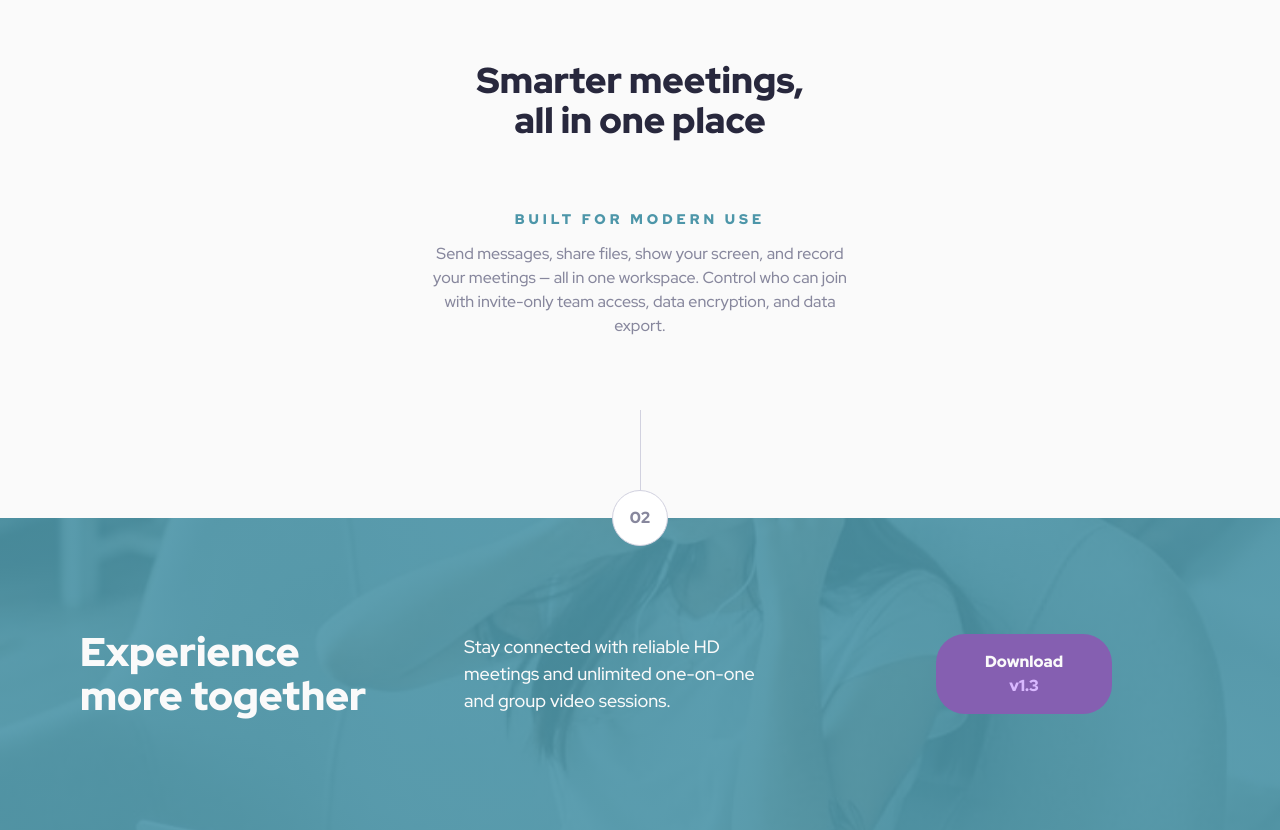
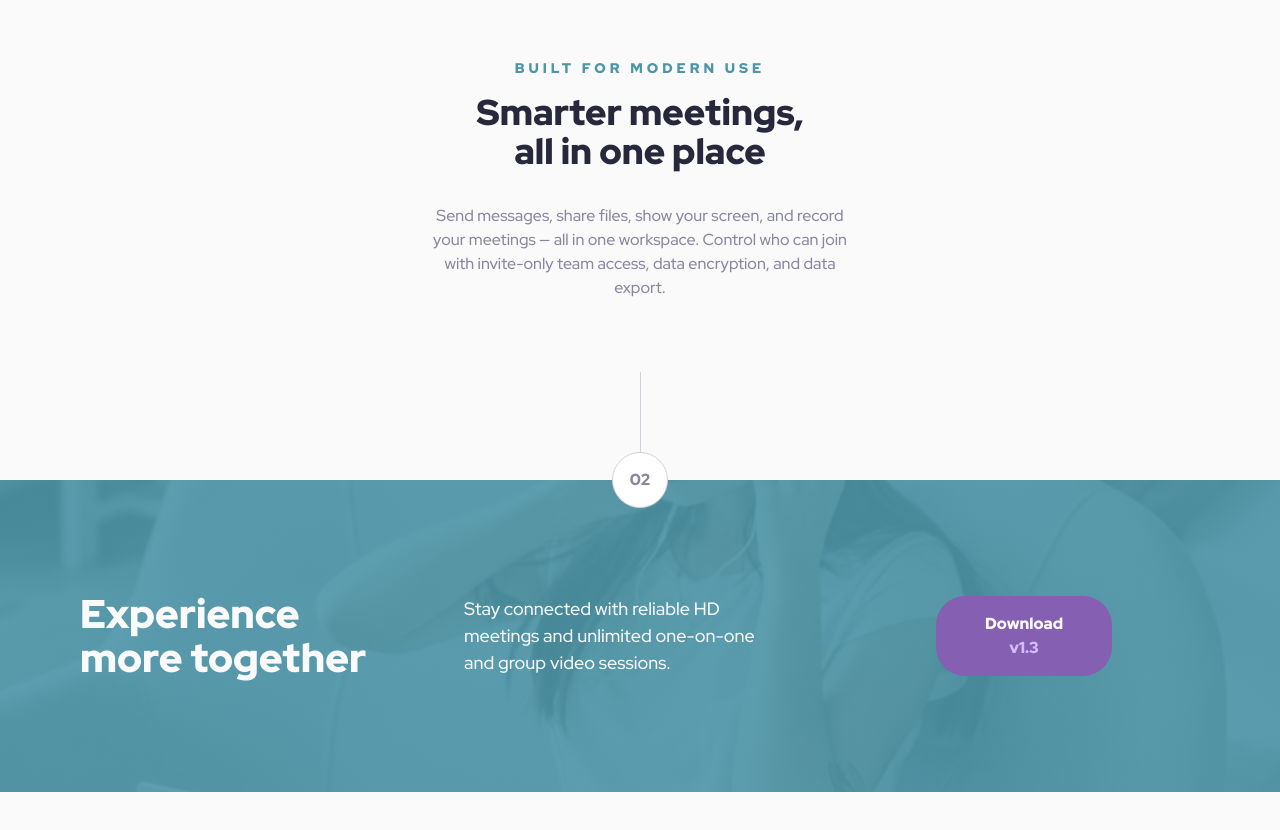
Before and after one commit to mpujazon/meet-landing-page, a plain HTML site: page index.html in a window 1280 px wide. Shown: the part 1204-2034 px from the top of the page. After the commit the page ends 1996 px from the top, so only its background shows below. Drawn offline with Linux system fonts and the light colour scheme.

Commit message:
.features-text__subtitle fixed margin

```diff
--- a/index.html
+++ b/index.html
@@ -34,8 +34,8 @@
         <img src="assets/desktop/image-man-texting.jpg" alt="Man texting">
       </div>
       <section class="features-text">
-        <h2 class="features-text__title">Smarter meetings, all in one place</h2>
-        <h3 class="features-text__subtitle">Built for modern use</h3>
+        <h2 class="features-text__subtitle">Built for modern use</h2>
+        <h3 class="features-text__title">Smarter meetings, all in one place</h3>
         <p class="features-text__description">Send messages, share files, show your screen, and record your meetings — all in one
           workspace. Control who can join with invite-only team access, data encryption, and data export.</p>
       </section>
--- a/styles.css
+++ b/styles.css
@@ -13,18 +13,18 @@
     --white: #FAFAFA;
 
     /* Spacing Variables */
-    --spacing-1400: 7em;
-    --spacing-1000: 5em;
-    --spacing-900: 4.5em;
-    --spacing-800: 4em;
-    --spacing-700: 3.5em;
-    --spacing-600: 3em;
-    --spacing-500: 2.5em;
-    --spacing-400: 2em;
-    --spacing-300: 1.5em;
-    --spacing-200: 1em;
-    --spacing-100: .5em;
-    --spacing-50: .25em;
+    --spacing-1400: 7rem;
+    --spacing-1000: 5rem;
+    --spacing-900: 4.5rem;
+    --spacing-800: 4rem;
+    --spacing-700: 3.5rem;
+    --spacing-600: 3rem;
+    --spacing-500: 2.5rem;
+    --spacing-400: 2rem;
+    --spacing-300: 1.5rem;
+    --spacing-200: 1rem;
+    --spacing-100: .5rem;
+    --spacing-50: .25rem;
 }
 
 /* Global styles */
@@ -65,14 +65,6 @@ body{
     width: 50%;
     max-width: 118px;
 }
-/* .logo{
-    display: block;
-    width: 100%;
-    height: auto;
-    max-width: 118px;
-    margin: 0 auto;
-    padding-top: var(--spacing-600);
-} */
 
 .hero-image-left{
     width: 140%;
```
